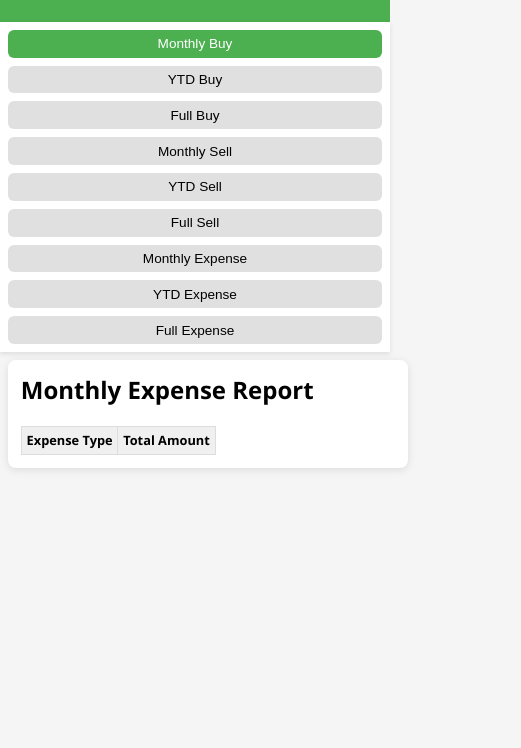
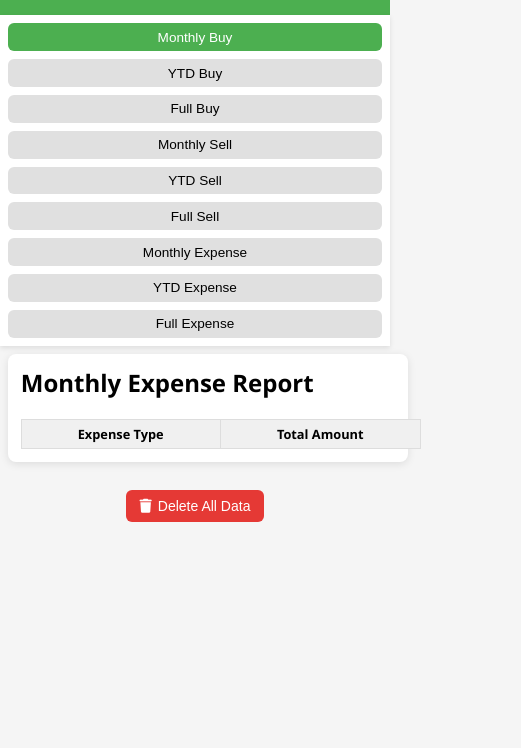
Before and after one commit to dhanush523/RenewPoly, a plain HTML site: page dashboard.html in a window 390 px wide. Shown: the part 96-844 px from the top of the page, 521 px wide, since content can reach past the window. Drawn offline with Linux system fonts and the light colour scheme.

Commit message:
Your update message

```diff
--- a/dashboard.css
+++ b/dashboard.css
@@ -1,4 +1,4 @@
-/* --- Base Styles (as you provided) --- */
+/* --- Base Styles --- */
 body {
   font-family: 'Segoe UI', Tahoma, Geneva, Verdana, sans-serif;
   background: #f5f5f5;
@@ -6,6 +6,7 @@ body {
   padding: 0;
 }
 
+/* --- Header --- */
 header {
   background: #4CAF50;
   color: white;
@@ -13,6 +14,7 @@ header {
   padding: 1rem;
 }
 
+/* --- Navigation Tabs --- */
 .dashboard-nav {
   display: flex;
   flex-wrap: wrap;
@@ -30,6 +32,7 @@ header {
   border-radius: 8px;
   cursor: pointer;
   transition: background 0.3s;
+  font-size: 1rem;
 }
 
 .tab-btn:hover {
@@ -41,6 +44,7 @@ header {
   color: white;
 }
 
+/* --- Widgets --- */
 .dashboard-widgets {
   display: flex;
   flex-wrap: wrap;
@@ -63,12 +67,20 @@ header {
   margin-top: 0;
 }
 
+/* --- Table Styling --- */
+.table-container {
+  width: 100%;
+  overflow-x: auto;  /* Horizontal scroll on small devices */
+}
+
 table {
   width: 100%;
   border-collapse: collapse;
+  min-width: 500px; /* Prevents squishing */
 }
 
-table th, table td {
+table th,
+table td {
   padding: 0.5rem;
   border: 1px solid #ddd;
   text-align: center;
@@ -78,9 +90,11 @@ table th {
   background: #f0f0f0;
 }
 
-/* --- Responsive Media Queries --- */
+/* ===================== */
+/* 📱 Responsive Queries */
+/* ===================== */
 
-/* Tablets (≤768px) */
+/* Tablets (≤ 768px) */
 @media (max-width: 768px) {
   .dashboard-nav {
     flex-direction: column;
@@ -101,14 +115,20 @@ table th {
     width: 95%;
   }
 
-  table th, table td {
+  table th,
+  table td {
     padding: 0.4rem;
     font-size: 0.9rem;
   }
 }
 
-/* Mobile (≤480px) */
+/* Mobile (≤ 480px) */
 @media (max-width: 480px) {
+  header {
+    padding: 0.8rem;
+    font-size: 1rem;
+  }
+
   .dashboard-nav {
     padding: 0.5rem;
   }
@@ -130,54 +150,43 @@ table th {
     border-radius: 8px;
   }
 
-  table th, table td {
+  table th,
+  table td {
+    font-size: 0.8rem;
     padding: 0.3rem;
-    font-size: 0.8rem;
   }
 
   table {
-    display: block;
-    overflow-x: auto;
+    min-width: 400px;
   }
 }
 
 
 
 
-
-
-
-
-
-
-
-
-/* Table container for horizontal scroll */
-.table-container {
-  width: 100%;
-  overflow-x: auto;  /* Enables horizontal scroll if needed */
+.d {
+  display: flex;
+  flex-direction: column;
+  align-items: center;    /* centers horizontally */
+  justify-content: center;
+  padding: 10px 0;
 }
 
-table {
-  width: 100%;
-  border-collapse: collapse;
-  min-width: 500px; /* Ensure table doesn’t shrink too much */
+.delete-btn {
+  background: #e53935;
+  color: white;
+  border: none;
+  padding: 8px 14px;
+  border-radius: 6px;
+  font-size: 14px;
+  cursor: pointer;
+  display: flex;
+  align-items: center;
+  gap: 6px;
+  margin-top: 10px;
+  transition: background 0.3s ease;
 }
 
-table th, table td {
-  padding: 0.5rem;
-  border: 1px solid #ddd;
-  text-align: center;
+.delete-btn:hover {
+  background: #c62828;
 }
-
-table th {
-  background: #f0f0f0;
-}
-
-/* Optional: smaller font on mobile */
-@media (max-width: 480px) {
-  table th, table td {
-    font-size: 0.8rem;
-    padding: 0.3rem;
-  }
-}
--- a/dashboard.html
+++ b/dashboard.html
@@ -5,6 +5,7 @@
   <meta name="viewport" content="width=device-width, initial-scale=1.0">
   <title>Dashboard - RenewPoly</title>
   <link rel="stylesheet" href="dashboard.css">
+  <!-- <script src="dashboard.js"></script> -->
   <link rel="stylesheet" href="https://cdnjs.cloudflare.com/ajax/libs/font-awesome/6.5.0/css/all.min.css">
 </head>
 <body>
@@ -162,7 +163,28 @@
     </div>
   </main>
 
-  <script>
+
+
+  <!-- -------delete-------------- -->
+  <div class="d">
+  <button id="deleteAllBtn" class="delete-btn">
+    <i class="fa fa-trash"></i> Delete All Data
+  </button>
+</div>
+
+
+
+
+</body>
+</html>
+
+
+
+
+
+<!-- ---------------------------------------------------------------------------------------------------------- -->
+
+<script>
 
 document.addEventListener('DOMContentLoaded', () => {
   const tabs = document.querySelectorAll('.tab-btn');
@@ -274,6 +296,29 @@ document.addEventListener('DOMContentLoaded', () => {
 });
 
 
+
+
+    // 🗑️ DELETE ALL DATA BUTTON
+  const deleteBtn = document.getElementById('deleteAllBtn');
+  deleteBtn.addEventListener('click', () => {
+    const confirmDelete = confirm('Are you sure you want to delete ALL data from the dashboard?');
+    if (confirmDelete) {
+      // 1️⃣ Clear all localStorage data
+      localStorage.clear();
+
+      // 2️⃣ Clear all table bodies in dashboard
+      const tables = document.querySelectorAll('table tbody');
+      tables.forEach(tbody => {
+        tbody.innerHTML = '';
+      });
+
+      alert('✅ All data has been deleted from dashboard.');
+    }
+  });
+
+
   </script>
-</body>
-</html>
+
+
+
+<!-- ---------------------------------------------------------------------------------------------------------- -->
--- a/expense.css
+++ b/expense.css
@@ -6,7 +6,8 @@ body {
 }
 
 header {
-  color: rgb(7, 7, 7);
+  background: #4CAF50;
+  color: white;
   text-align: center;
   padding: 1rem;
 }
@@ -33,6 +34,7 @@ label {
 input[type="text"],
 input[type="number"],
 select,
+/* input[type="date"], */
 textarea {
   width: 100%;
   padding: 0.5rem;
```
Also changed, not shown: expense.html (+9 -119 lines), buying.html (added).
